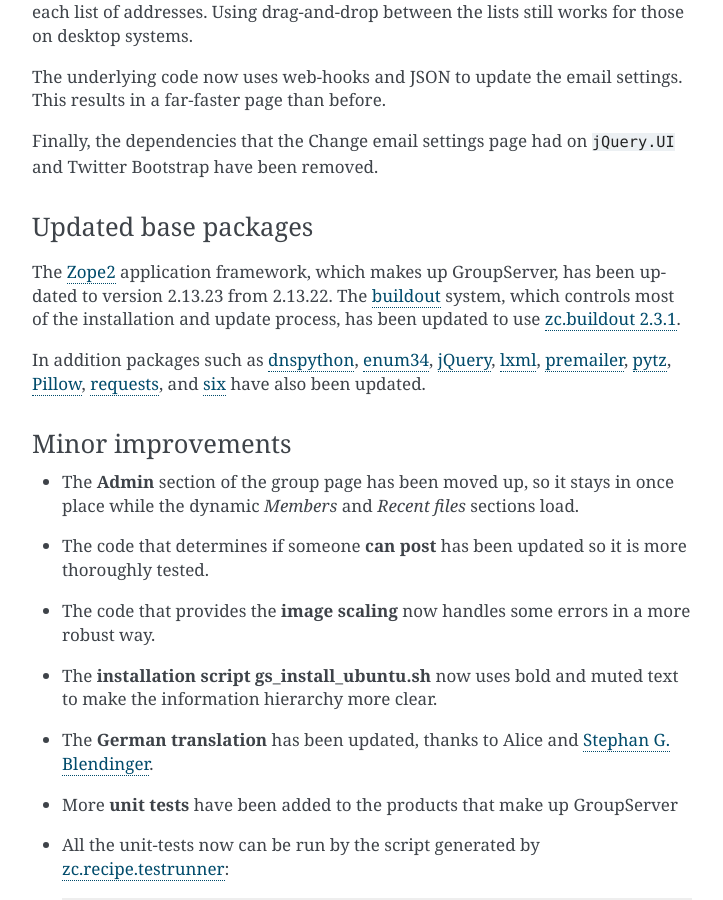
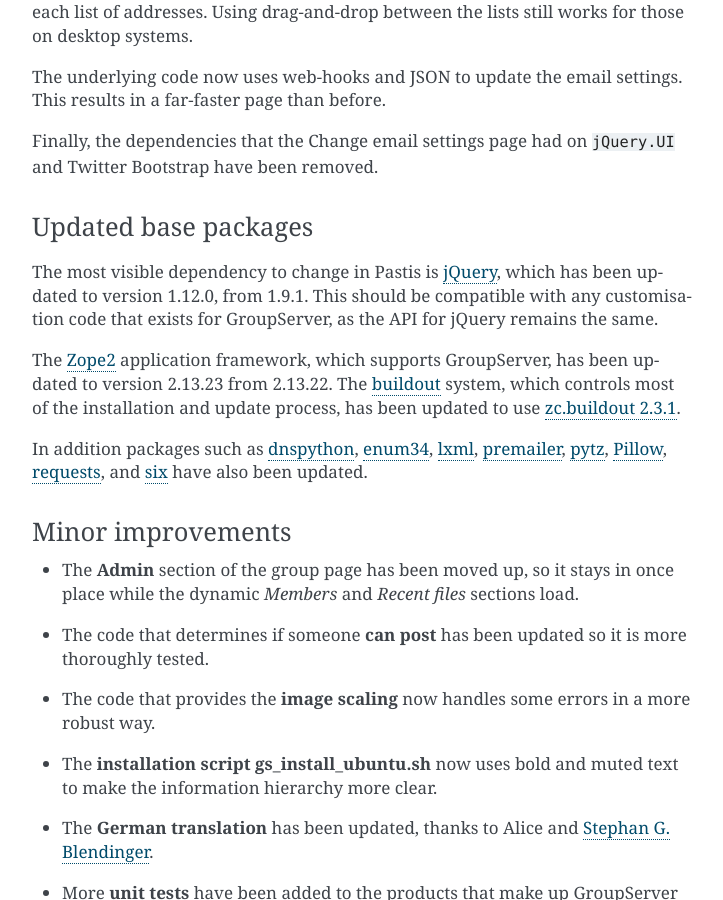
Before and after one commit to groupserver/buildout, a Sphinx documentation site: the page built from docs/release-notes-16mm.rst, in a window 1280 px wide and 900 px high, scrolled down 768 px. Shown: the whole window, without its empty margins (388-1111 px from the left). Built offline with Sphinx 7.4.7, drawn with Linux system fonts in a browser that asks for light colours.

Commit message:
Updating the release notes

```diff
--- a/docs/release-notes-16mm.rst
+++ b/docs/release-notes-16mm.rst
@@ -57,12 +57,17 @@
 Updated base packages
 =====================
 
-The Zope2_ application framework, which makes up GroupServer, has
+The most visible dependency to change in Pastis is jQuery_, which
+has been updated to version 1.12.0, from 1.9.1. This should be
+compatible with any customisation code that exists for
+GroupServer, as the API for jQuery remains the same.
+
+The Zope2_ application framework, which supports GroupServer, has
 been updated to version 2.13.23 from 2.13.22. The buildout_
 system, which controls most of the installation and update
 process, has been updated to use `zc.buildout 2.3.1`_.
 
-In addition packages such as dnspython_, enum34_, jQuery_, lxml_,
+In addition packages such as dnspython_, enum34_, lxml_,
 premailer_, pytz_, Pillow_, requests_, and six_ have also been
 updated.
 
@@ -182,4 +187,4 @@
 ..  LocalWords:  refactored iopen JPEG redmine jQuery jquery async Rakı Bushey
 ..  LocalWords:  Randow Organization sectnum Slivovica DMARC CSS Calvados AIRA
 ..  LocalWords:  SMTP smtp mbox CSV Transifex cfg mkdir groupserver Vimeo WAI
-..  LocalWords:  buildout Limoncello iframe
+..  LocalWords:  buildout Limoncello iframe Pastis
```
